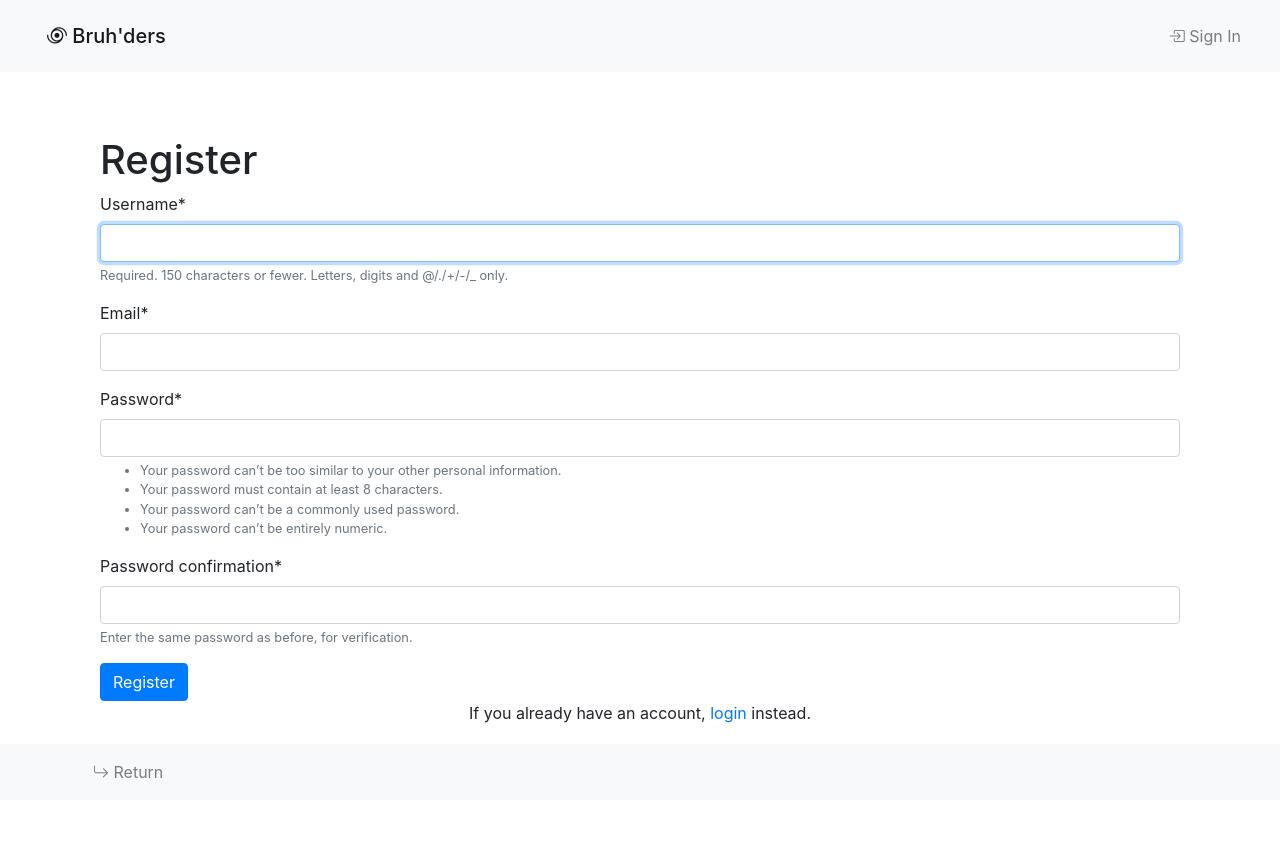
After one commit to galamshar/BruhProject, a Django app: page /register/ in a window 1280 px wide. The commit adds this page. Run offline with Django 3.2, Linux system fonts and the light colour scheme; parts of the project's set-up code (start-up, migrations or seed data) failed here and were passed over.

Commit message:
Added Registration / Wallet Creating

```diff
--- a/bruhproject/core/forms.py
+++ b/bruhproject/core/forms.py
@@ -1,6 +1,23 @@
-from django.forms import ModelForm, widgets, Textarea
+from django.contrib.auth.forms import AuthenticationForm, UserCreationForm
+from django.contrib.auth.models import User
+from django.forms import ModelForm, widgets, Textarea, EmailField
 from bootstrap_datepicker_plus import DateTimePickerInput
 from bruhproject.core.models import Bet, Event, Wallet
+
+
+class NewUserForm(UserCreationForm):
+    email = EmailField(required=True)
+
+    class Meta:
+        model = User
+        fields = ("username", "email", "password1", "password2")
+
+    def save(self, commit=True):
+        user = super(NewUserForm, self).save(commit=False)
+        user.email = self.cleaned_data['email']
+        if commit:
+            user.save()
+        return user
 
 
 class BetEventForm(ModelForm):
@@ -33,7 +50,7 @@ class NewEventForm(ModelForm):
         widgets = {
             'start_time': DateTimePickerInput(attrs={id: 'id_start_time'}),
             'end_time': DateTimePickerInput(attrs={id: 'id_end_time'}),
-            'description' : Textarea(attrs={'style': 'resize:none;'})
+            'description': Textarea(attrs={'style': 'resize:none;'})
         }
 
 
--- /dev/null
+++ b/bruhproject/core/templates/user/register.html.j2
@@ -0,0 +1,12 @@
+{% extends 'common/base.html.j2' %}
+{% block content %}
+<div class="container py-5">
+	<h1>Register</h1>
+	<form method="POST">
+		<input type="hidden" name="csrfmiddlewaretoken" value="{{ csrf_token }}">
+		{{ crispy(register_form) }}
+		<button class="btn btn-primary" type="submit">Register</button>
+	</form>
+	<p class="text-center">If you already have an account, <a href="/login">login</a> instead.</p>
+</div>
+{% endblock %}
--- a/bruhproject/core/views.py
+++ b/bruhproject/core/views.py
@@ -1,4 +1,5 @@
-from django.shortcuts import render
+from django.contrib.auth import login
+from django.shortcuts import render, redirect
 from django.http import HttpResponse, HttpResponseRedirect
 from django.contrib.auth.decorators import user_passes_test
 from django.contrib.auth.decorators import login_required
@@ -6,7 +7,7 @@ from django.contrib import messages
 from django.utils import timezone
 from datetime import datetime
 from .models import Wallet, Event, Bet
-from .forms import BetEventForm, NewEventForm, CloseEventForm
+from .forms import BetEventForm, NewEventForm, CloseEventForm, NewUserForm
 
 
 def group_required(group):
@@ -17,6 +18,21 @@ def group_required(group):
         return False
 
     return user_passes_test(in_groups, login_url='/bruhproject')
+
+
+def register_request(request):
+    if request.method == "POST":
+        form = NewUserForm(request.POST)
+        if form.is_valid():
+            user = form.save()
+            Wallet(owner=user, name=user.username + "`s wallet", money=0.0, active=True,
+                            description="", ).save()
+            login(request, user)
+            messages.success(request, "Registration successful.")
+            return redirect("/bruhproject/")
+        messages.error(request, "Unsuccessful registration. Invalid information.")
+    form = NewUserForm
+    return render(request=request, template_name="user/register.html.j2", context={"register_form": form})
 
 
 @login_required(login_url='/login')
--- a/bruhproject/jinja2.py
+++ b/bruhproject/jinja2.py
@@ -1,4 +1,4 @@
-from bootstrap4.templatetags import bootstrap4
+from crispy_forms.templatetags.crispy_forms_filters import as_crispy_form
 from django.contrib.staticfiles.storage import staticfiles_storage
 from django.urls import reverse
 from django.utils.timezone import template_localtime
@@ -18,6 +18,6 @@ def environment(**options):
         'url': reverse,
         'localtime': template_localtime,
         'render_field': widget_tweaks.render_field,
-        'bootstrap4': bootstrap4
+        'crispy' : as_crispy_form
     })
     return env
--- a/bruhproject/settings.py
+++ b/bruhproject/settings.py
@@ -40,7 +40,8 @@ INSTALLED_APPS = [
     'django.contrib.staticfiles',
     'bootstrap_datepicker_plus',
     'widget_tweaks',
-    'bootstrap4'
+    'bootstrap4',
+    'crispy_forms'
 ]
 
 MIDDLEWARE = [
@@ -143,3 +144,6 @@ STATIC_URL = '/static/'
 BOOTSTRAP4 = {
     'include_jquery': True,
 }
+
+CRISPY_TEMPLATE_PACK = 'bootstrap4'
+LOGIN_REDIRECT_URL = '/bruhproject/'
--- a/bruhproject/urls.py
+++ b/bruhproject/urls.py
@@ -1,6 +1,6 @@
 from django.conf.urls import include, url
 from django.contrib.auth import views as auth_views
-
+from bruhproject.core import views
 from django.conf.urls import url
 from django.contrib import admin
 
@@ -9,5 +9,5 @@ urlpatterns = [
     url(r'^admin/', admin.site.urls),
     url(r'^login/$', auth_views.LoginView.as_view(template_name='user/login.html.j2'), name='login'),
     url(r'^logout/$', auth_views.LogoutView.as_view(next_page = '/bruhproject/'), name='logout'),
-
+    url(r'^register/$', views.register_request, name='register')
 ]
--- a/requirements.txt
+++ b/requirements.txt
@@ -28,3 +28,5 @@ soupsieve==2.2.1
 sqlparse==0.4.1
 virtualenv==20.4.3
 virtualenv-clone==0.5.4
+
+django-crispy-forms~=1.11.2
```
Also changed, not shown: bruhproject/core/templates/user/login.html.j2 (+11 -3 lines).
